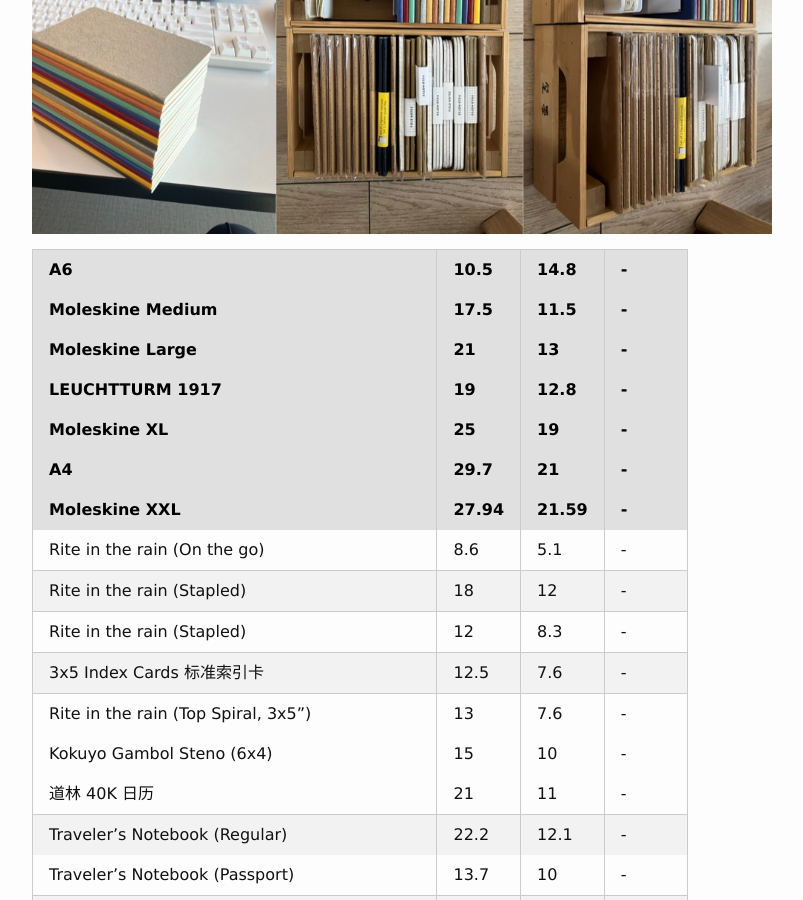
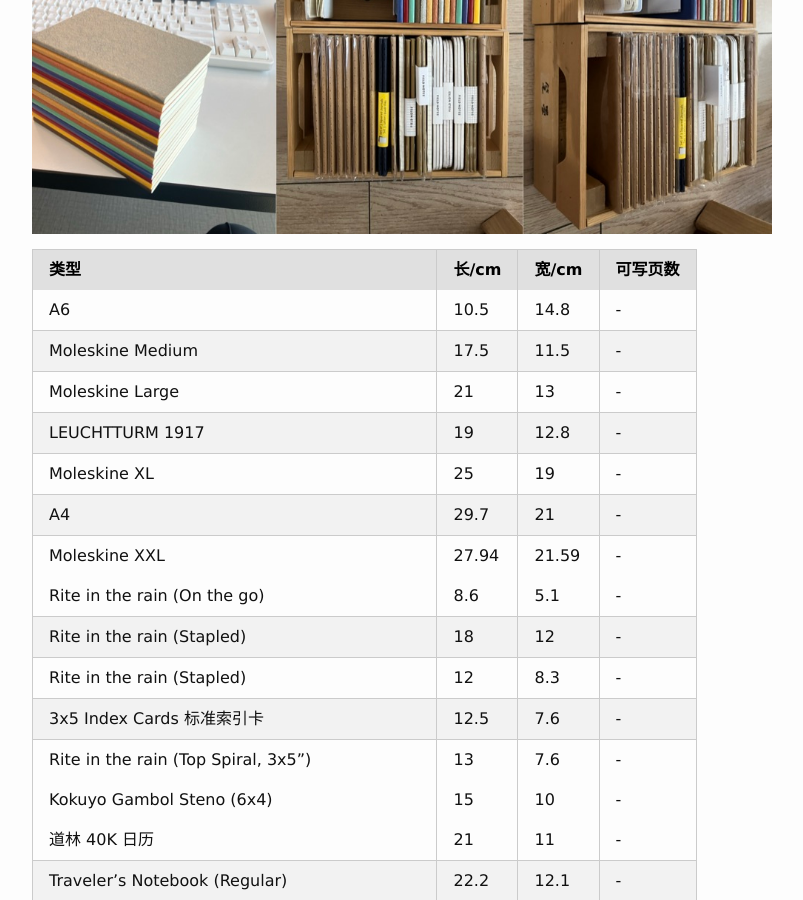
Before and after one commit to scateu/scateu.github.io, a Jekyll site: the page built from _posts/2024-08-05-notebooks.md, in a window 1280 px wide and 900 px high, scrolled down 6021 px. Shown: the whole window, without its empty margins (238-1041 px from the left). Built offline with Jekyll 4.4.1, drawn with Linux system fonts in a browser that asks for light colours; nearby versions of some CDN libraries; comment, search, counter and statistics services are not loaded.

Commit message:
fix table

```diff
--- a/_posts/2024-08-05-notebooks.md
+++ b/_posts/2024-08-05-notebooks.md
@@ -309,6 +309,9 @@
 
 ![图2: IKEA收纳]({{ site.imageurl }}/notebooks_2.jpg)
 
+
+|--------------------------------------------------------------------------- | ------- | ------- | ---------- |
+|类型                                                                        | 长/cm   | 宽/cm   | 可写页数   |
 |--------------------------------------------------------------------------- | ------- | ------- | ---------- |
 |A6                                                                          | 10.5    | 14.8    | -          |
 |Moleskine Medium                                                            | 17.5    | 11.5    | -          |
```
